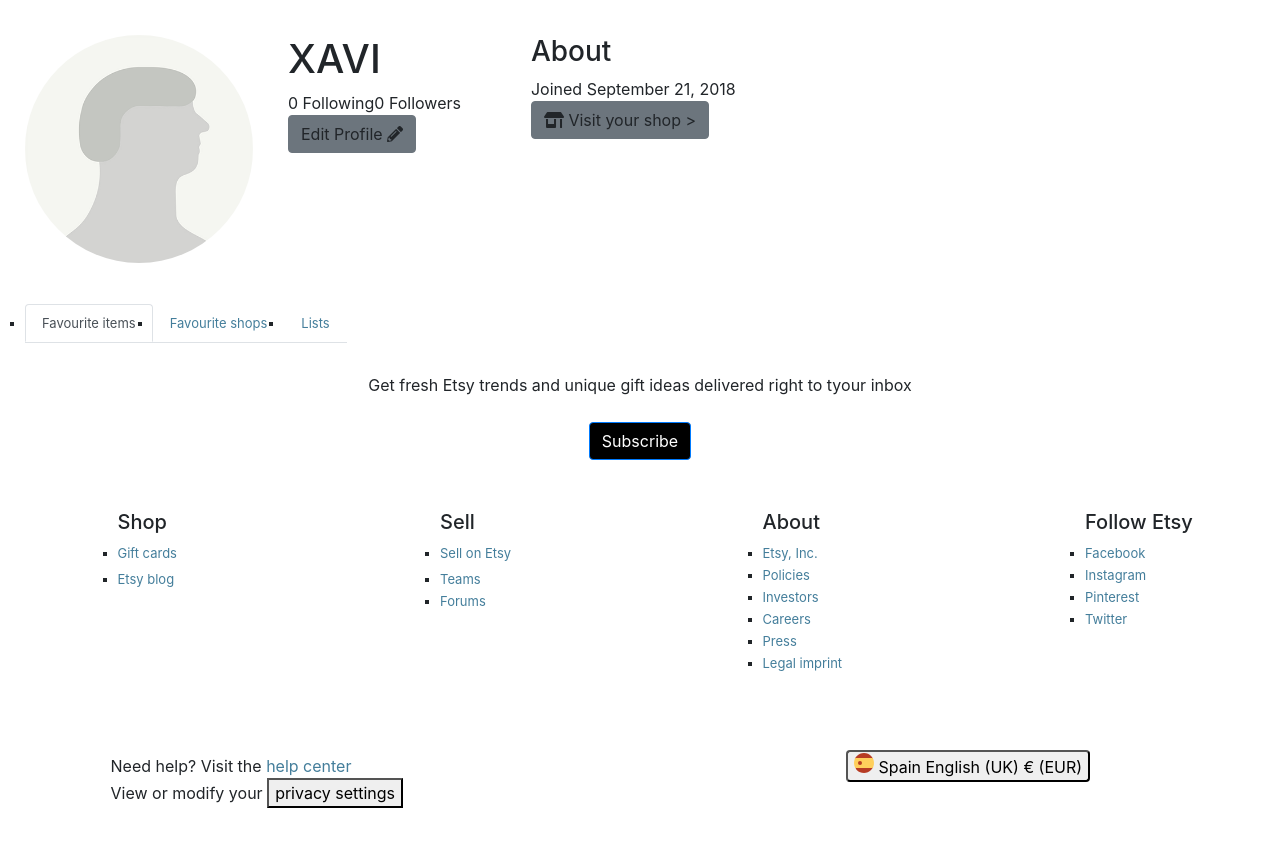
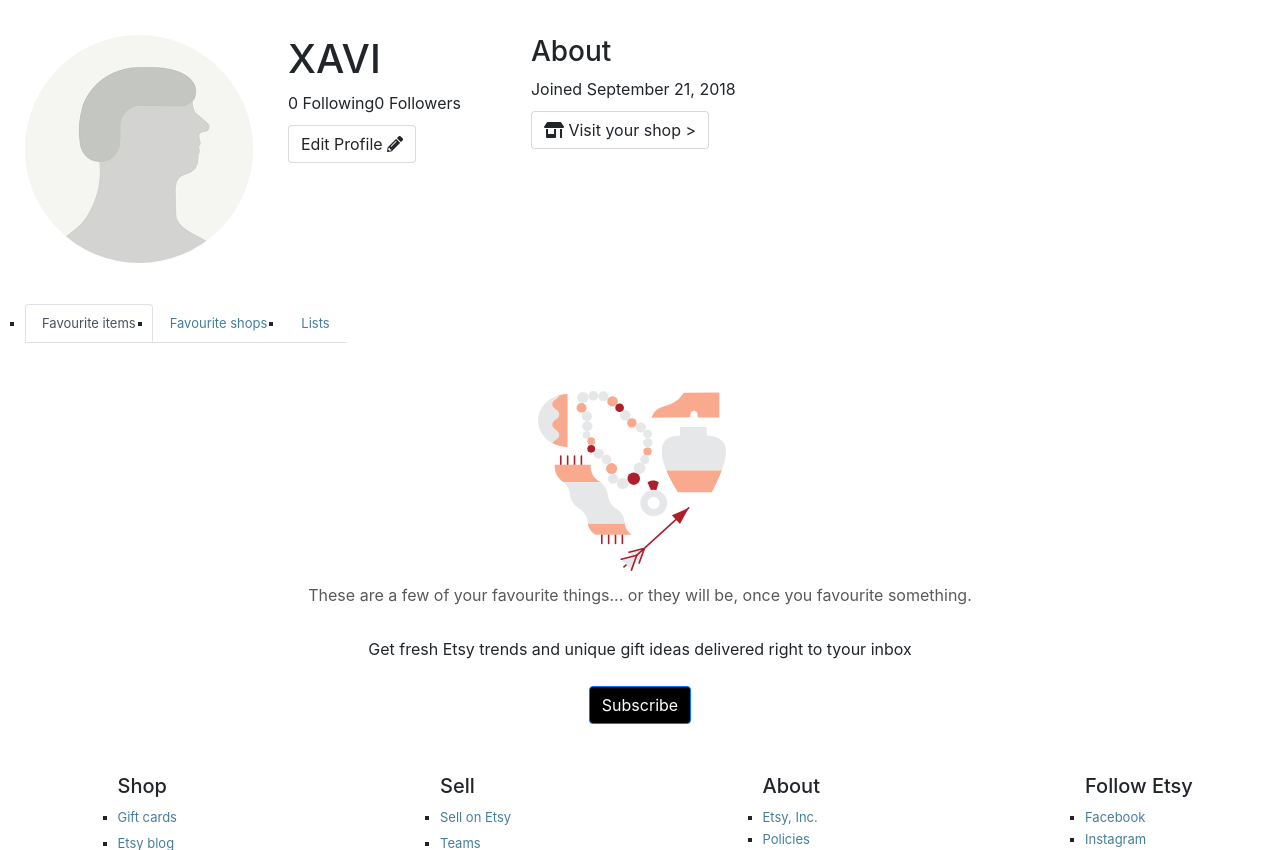
Before and after one commit to UB-ES-2018/etsy, a Django app: page / in a window 1280 px wide. Shown: the part 130-980 px from the top of the page. Run offline with Django 3.2, Linux system fonts and the light colour scheme; some libraries are stand-ins or nearby versions.

Commit message:
Profile template

```diff
--- a/web/etsy/etsy_core/templates/profile.html
+++ b/web/etsy/etsy_core/templates/profile.html
@@ -19,8 +19,8 @@
                 <a>0 Following</a>
                 <a>0 Followers</a>
             </div>
-            <div class="row">
-                <a class="btn btn-secondary">
+            <div class="row" style="margin-top:10px">
+                <a class="btn profile-button">
                     Edit Profile
                     <i class="fas fa-pencil-alt"></i>
                 </a>
@@ -33,8 +33,8 @@
             <div class="row">
                 Joined September 21, 2018
             </div>
-            <div class="row">
-                <a class="btn btn-secondary">
+            <div class="row" style="margin-top:10px">
+                <a class="btn profile-button">
                     <i class="fas fa-store-alt"></i>
                     Visit your shop >
                 </a>
@@ -55,8 +55,11 @@
             </li>
         </ul>
     </div>
-    <div class="row" id="placeholder_profile">
-
+    <div id="placeholder_profile">
+        <img src="/static/etsy_core/img/etsy_heart.svg" class="rounded mx-auto d-block" style="margin-top:48px; height: 180px">
+        <span class="d-block" style="text-align:center; margin-top:12px; color: #595959;">
+            These are a few of your favourite things... or they will be, once you favourite something.
+        </span>
     </div>
 </div>
 {% endblock %}
--- a/web/etsy/static/etsy_core/css/profile.css
+++ b/web/etsy/static/etsy_core/css/profile.css
@@ -6,3 +6,9 @@
 .profile-photo {
     margin-top: 15px;
 }
+
+.profile-button {
+    background-color: #FFF;
+    border-color: rgba(0, 0, 0, 0.15);
+    color: #222;
+}
```
Also changed, not shown: web/etsy/static/etsy_core/img/etsy_heart.svg (added).
